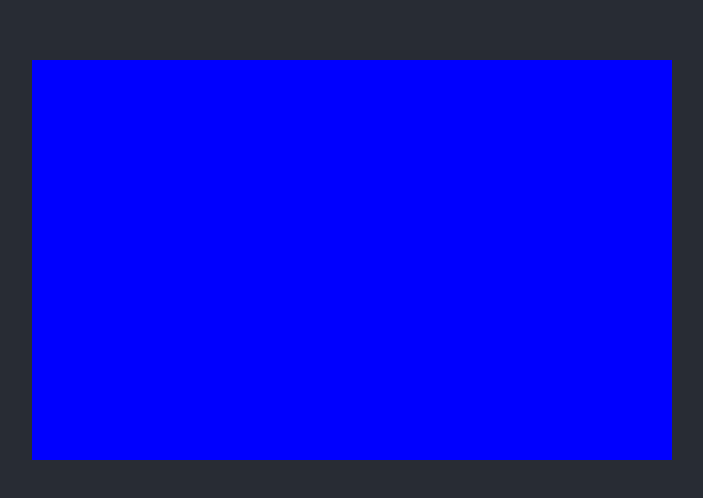
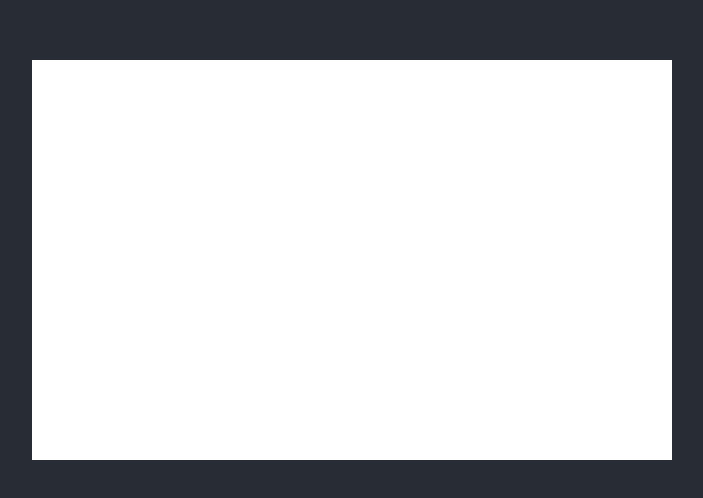
Before and after one commit to alan-oliv/draggable-canvas, a React (Create React App) app: page / in a window 1280 px wide. Shown: the part 140-638 px from the top of the page, without its empty margins (288-991 px from the left). Built offline with nearby package versions, Linux system fonts and the light colour scheme.

Commit message:
feat(loader): adding loading promise engine

```diff
--- a/src/components/AppLayout/AppLayout.tsx
+++ b/src/components/AppLayout/AppLayout.tsx
@@ -1,5 +1,6 @@
 import styled from 'styled-components';
 import DraggableCanvas from '../DraggableCanvas';
+import DraggableCanvasImage from '../DraggableCanvas/Image';
 
 const CenterContainer = styled.div`
   display: flex;
@@ -9,10 +10,15 @@ const CenterContainer = styled.div`
   height: 100%;
 `;
 
-const AppLayout = () => {
+const AppLayout = (): JSX.Element => {
   return (
     <CenterContainer>
-      <DraggableCanvas width={640} height={400} />
+      <DraggableCanvas width={640} height={400}>
+        <DraggableCanvasImage src='http://challenge.publitas.com/images/0.jpg' />
+        <DraggableCanvasImage src='http://challenge.publitas.com/images/1.jpg' />
+        <DraggableCanvasImage src='http://challenge.publitas.com/images/2.jpg' />
+        <DraggableCanvasImage src='http://challenge.publitas.com/images/3.jpg' />
+      </DraggableCanvas>
     </CenterContainer>
   );
 };
--- a/src/components/DraggableCanvas/DraggableCanvas.tsx
+++ b/src/components/DraggableCanvas/DraggableCanvas.tsx
@@ -1,24 +1,39 @@
-import { useCallback, useEffect, useRef } from 'react';
+import { useCallback, useEffect, useRef, useState } from 'react';
 import styled from 'styled-components';
 
 type CanvasContainerProps = {
   width: number;
   height: number;
+  loadingCanvas: boolean;
 };
 const CanvasContainer = styled.div<CanvasContainerProps>`
   width: ${(p) => p.width}px;
   height: ${(p) => p.height}px;
-  background-color: #cccccc;
+  background-color: #ffffff;
+
+  ${(p) =>
+    p.loadingCanvas &&
+    `
+      background-image: url('./loading.gif');
+      background-repeat: no-repeat;
+      background-position: center;
+    `}
 `;
 
 type DraggableCanvasProps = {
-  width: number;
-  height: number;
+  width?: number;
+  height?: number;
+  children: React.ReactNode;
 };
 
-const DraggableCanvas = ({ width, height }: DraggableCanvasProps) => {
+const DraggableCanvas = ({
+  width = 300,
+  height = 150,
+  children,
+}: DraggableCanvasProps): JSX.Element => {
   const canvasRef = useRef<HTMLCanvasElement>(null);
-  const images = [{ color: 'blue' }, { color: 'red' }, { color: 'green' }];
+  const [loading, setLoading] = useState(true);
+  const [images, setImages] = useState<HTMLImageElement[]>([]);
 
   const draw = useCallback(() => {
     const canvas = canvasRef.current;
@@ -32,19 +47,39 @@ const DraggableCanvas = ({ width, height }: DraggableCanvasProps) => {
     }
 
     images.forEach((image, index) => {
-      ctx.fillStyle = image.color;
+      ctx.fillStyle = 'red';
       ctx.fillRect(index * width, 0, width, height);
     });
   }, []);
 
+  const load = useCallback(() => {
+    if (children) {
+      const imageQueue: Promise<HTMLImageElement>[] = [];
+      const childrens = Array.isArray(children) ? children : [children];
+
+      childrens.forEach((element) => {
+        const el = element.type({ src: element.props.src });
+        const imagePromise = el.props['data-image'];
+        imageQueue.push(imagePromise);
+      });
+
+      Promise.all(imageQueue).then((images) => {
+        setImages(images);
+        setLoading(false);
+      });
+    }
+  }, [children]);
+
   useEffect(() => {
-    if (canvasRef) {
+    if (canvasRef && !loading) {
       draw();
+    } else {
+      load();
     }
-  }, [canvasRef]);
+  }, [canvasRef, loading, draw, load]);
 
   return (
-    <CanvasContainer width={width} height={height}>
+    <CanvasContainer width={width} height={height} loadingCanvas={loading}>
       <canvas ref={canvasRef} width={width} height={height} />
     </CanvasContainer>
   );
--- /dev/null
+++ b/src/components/DraggableCanvas/Image/index.ts
@@ -0,0 +1,3 @@
+import DraggableCanvasImage from './DraggableCanvasImage';
+
+export default DraggableCanvasImage;
```
Also changed, not shown: public/loading.gif (added).
